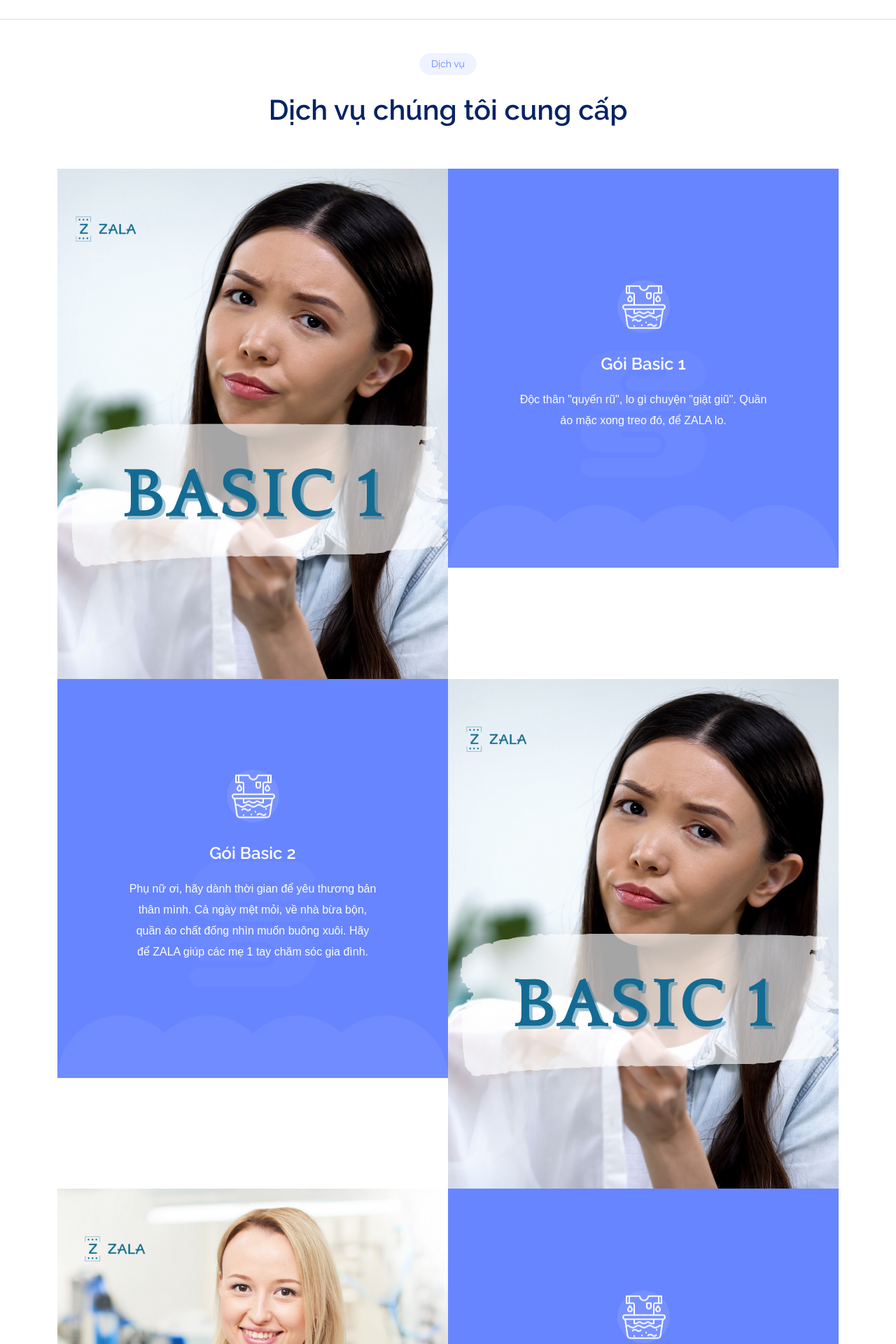
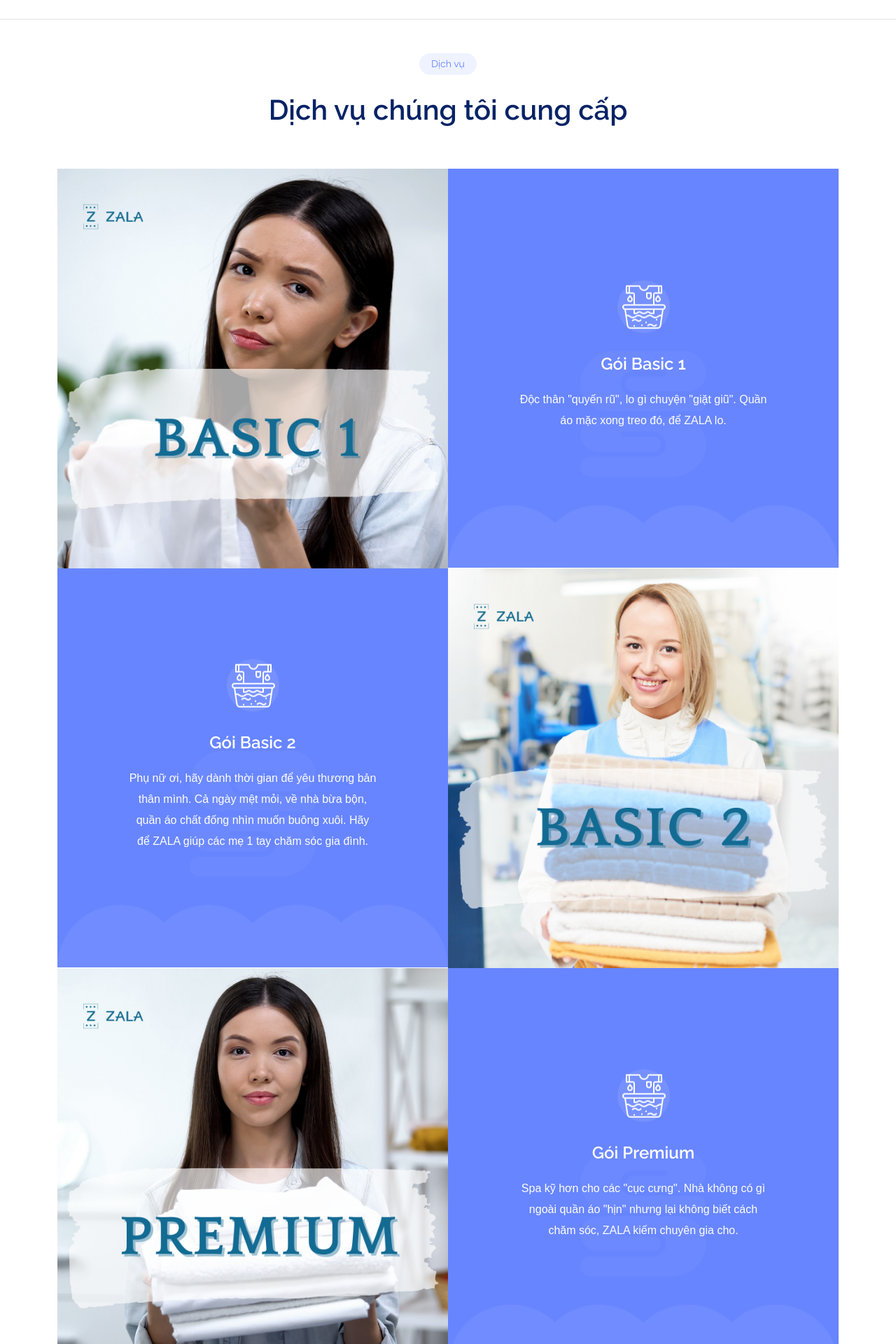
Before and after one commit to Moobbot/laundry-master, a PHP site: page / in a window 1280 px wide. Shown: the part 1457-3377 px from the top of the page at 70% size. Run offline with PHP 8.4, Linux system fonts and the light colour scheme; some libraries are stand-ins or nearby versions; some web fonts are replaced.

Commit message:
Update img

```diff
--- a/index.php
+++ b/index.php
@@ -45,7 +45,7 @@ include('./reuse/load_and_up.php');
                     <div class="row g-0 justify-content-center">
                         <div class="col-lg-6 col-md-9 g-0">
                             <div class="single-offers">
-                                <img src="assets/img/gallery/offers1.png" alt="" class="w-100">
+                                <img src="assets/img/gallery/basic1.png" alt="" class="w-100">
                             </div>
                         </div>
                         <div class="col-lg-6 col-md-9 g-0">
@@ -78,12 +78,12 @@ include('./reuse/load_and_up.php');
                         </div>
                         <div class="col-lg-6 col-md-9 g-0">
                             <div class="single-offers">
-                                <img src="assets/img/gallery/offers1.png" alt="" class="w-100">
+                                <img src="assets/img/gallery/basic2.png" alt="" class="w-100">
                             </div>
                         </div>
                         <div class="col-lg-6 col-md-9 g-0">
                             <div class="single-offers">
-                                <img src="assets/img/gallery/offers4.png" alt="" class="w-100">
+                                <img src="assets/img/gallery/premium.png" alt="" class="w-100">
                             </div>
                         </div>
                         <div class="col-lg-6 col-md-9 g-0">
```
Also changed, not shown: assets/img/gallery/basic1.png (added), assets/img/gallery/basic2.png (added), assets/img/gallery/offers1.png (deleted), assets/img/gallery/offers4.png (deleted), assets/img/gallery/premium.png.
